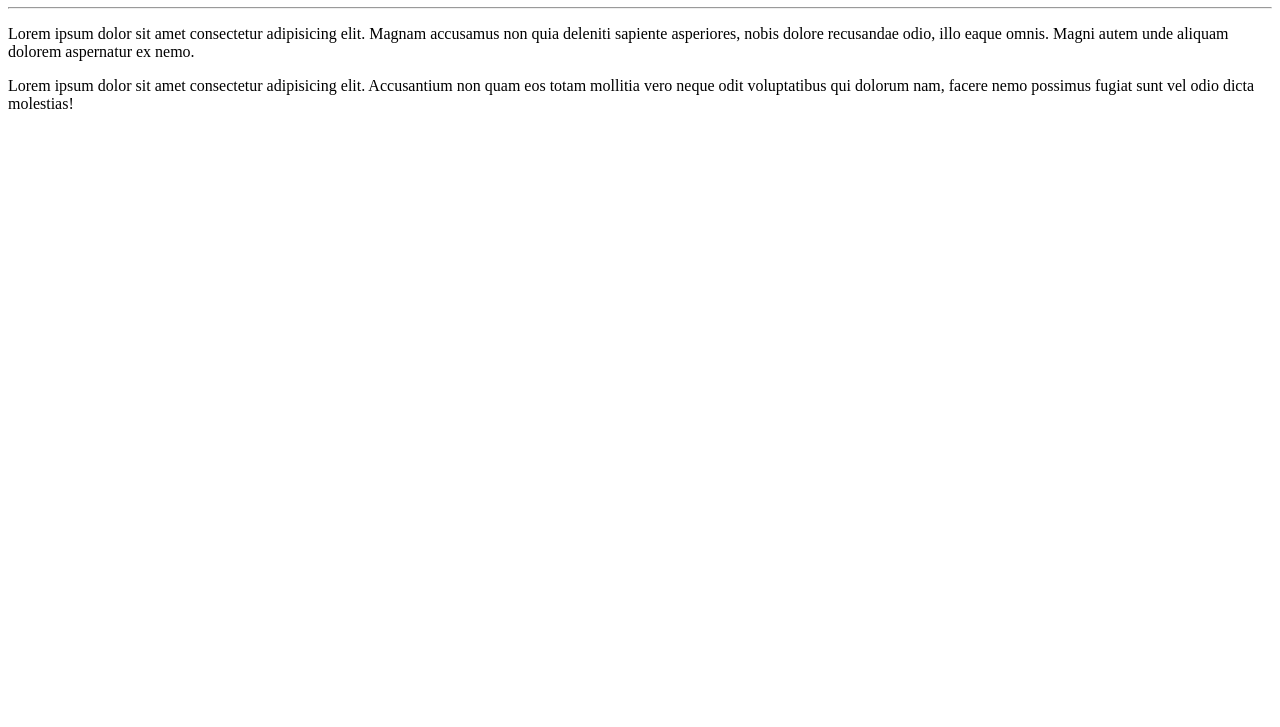
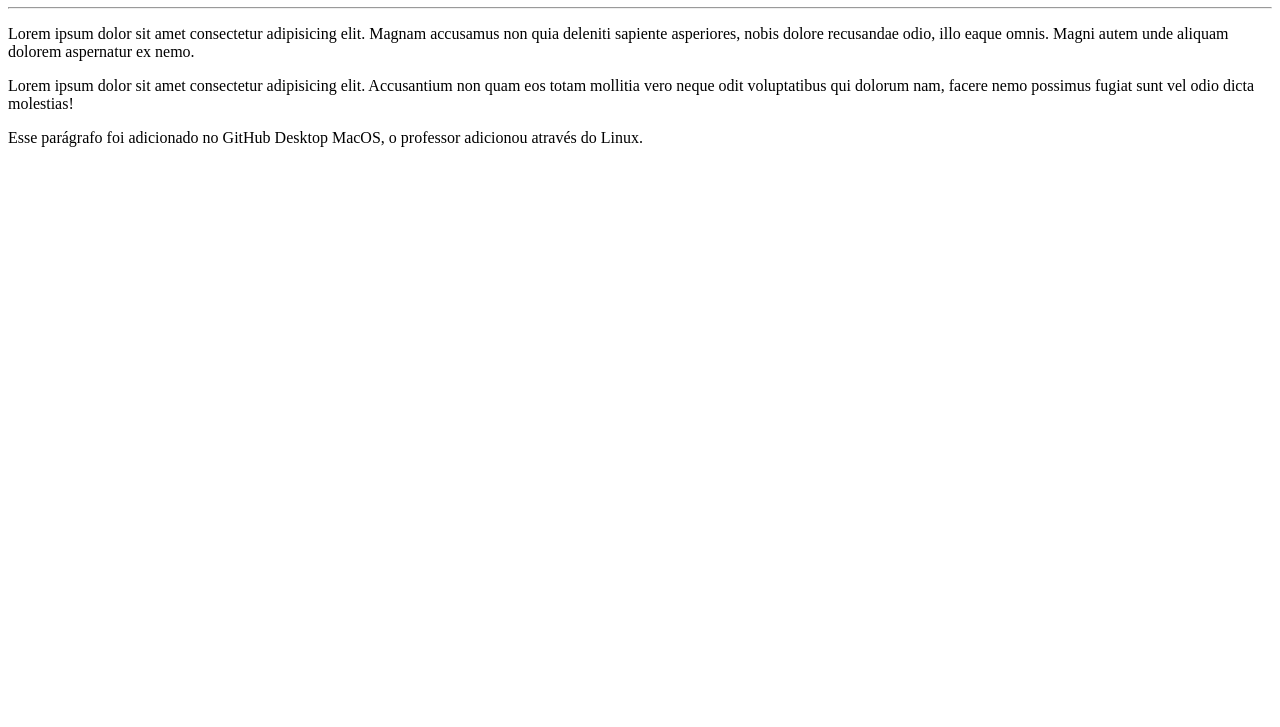
Before and after one commit to luancandido/Ola-Mundo, a plain HTML site: page site-exemplo/index.html in a window 1280 px wide. Shown: the part 73-800 px from the top of the page. Drawn offline with Linux system fonts and the light colour scheme.

Commit message:
alteração no index.html

```diff
--- a/site-exemplo/index.html
+++ b/site-exemplo/index.html
@@ -10,5 +10,6 @@
   <hr>
   <p>Lorem ipsum dolor sit amet consectetur adipisicing elit. Magnam accusamus non quia deleniti sapiente asperiores, nobis dolore recusandae odio, illo eaque omnis. Magni autem unde aliquam dolorem aspernatur ex nemo.</p>
   <p>Lorem ipsum dolor sit amet consectetur adipisicing elit. Accusantium non quam eos totam mollitia vero neque odit voluptatibus qui dolorum nam, facere nemo possimus fugiat sunt vel odio dicta molestias!</p>
+  <p>Esse parágrafo foi adicionado no GitHub Desktop MacOS, o professor adicionou através do Linux.</p>
 </body>
 </html>
```
